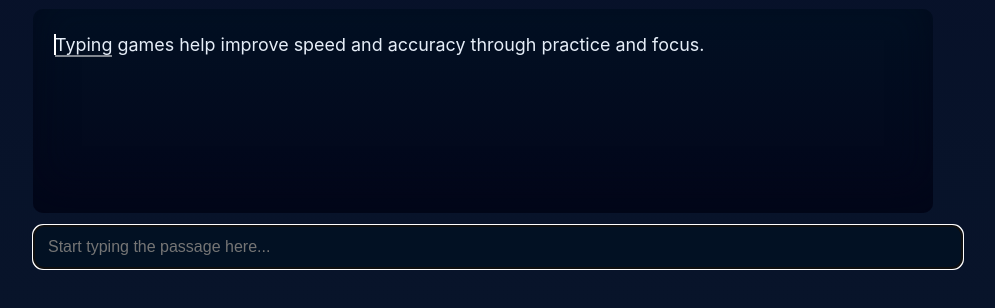
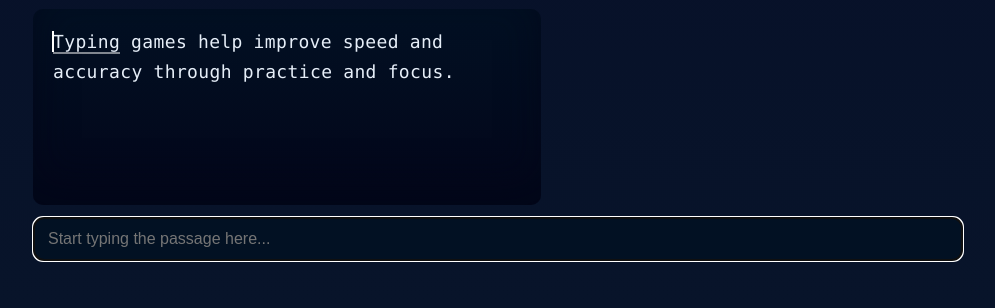
Before and after one commit to JakeStewart7/Bible-Typing-Game, a website built with Vite: page index.html in a window 1280 px wide. Shown: the part 202-510 px from the top of the page, without its empty margins (157-1152 px from the left). Built offline with nearby package versions, Linux system fonts and the light colour scheme; no server answers.

Commit message:
UI: tightened passage window (monospace, ch-width) and improved readability; allow wrapping for consistent line lengths

```diff
--- a/src/styles/main.css
+++ b/src/styles/main.css
@@ -1,10 +1,17 @@
+:root {
+  --chars-per-line: 72; /* target characters per line in the passage window */
+  --ui-font: Inter, system-ui, -apple-system, "Segoe UI", Roboto, "Helvetica Neue", Arial;
+  --mono-font: ui-monospace, SFMono-Regular, Menlo, Monaco, "Roboto Mono", "Courier New", monospace;
+}
+
 body {
-  font-family: Inter, system-ui, -apple-system, "Segoe UI", Roboto, "Helvetica Neue", Arial;
+  font-family: var(--ui-font);
   background: linear-gradient(180deg, #071029 0%, #08142a 100%);
   color: #e6eef8;
   display: flex;
   justify-content: center;
   padding: 48px;
+  font-size: 16px; /* slightly larger base text */
 }
 
 .game {
@@ -60,16 +67,31 @@ label {
 
 .text-display {
   background: linear-gradient(180deg, #021023 0%, #03061a 100%);
-  padding: 22px;
+  padding: 18px 20px;
   border-radius: 10px;
-  line-height: 1.6;
-  font-size: 1.12rem;
+  line-height: 1.65;
+  /* Use a monospace font so characters line up predictably */
+  font-family: var(--mono-font);
+  font-size: 1.125rem; /* slightly larger for readability */
   min-height: 160px;
   max-height: 220px;
   overflow-y: auto;
   scroll-behavior: smooth;
   box-shadow: inset 0 -18px 40px rgba(2,6,23,0.6);
+  /* Constrain width by character count so each line targets the same number of chars */
+  width: min(calc(var(--chars-per-line) * 0.6ch), 100%);
+  max-width: 100%;
+  text-align: left;
+  hyphens: none;
+  word-break: break-word;
+  white-space: pre-wrap; /* allow wrapping while preserving spaces */
 }
+
+/* Make individual char spans inline so wrapping occurs naturally */
+.word { display: inline; white-space: pre-wrap; }
+
+/* Slightly increase spacing for readability */
+.char { letter-spacing: 0.02em; }
 
 input#input {
   margin-top: 12px;
--- a/src/ui/renderer.js
+++ b/src/ui/renderer.js
@@ -26,7 +26,8 @@ export function renderText(container, game) {
   words.forEach((word, wIdx) => {
     const wordSpan = document.createElement("span");
     wordSpan.classList.add("word");
-    wordSpan.style.whiteSpace = "pre";
+    // allow wrapping inside the word span so the container's ch-based width produces consistent line lengths
+    wordSpan.style.whiteSpace = "pre-wrap";
 
     const wordStartIndex = charIndex;
 
```
